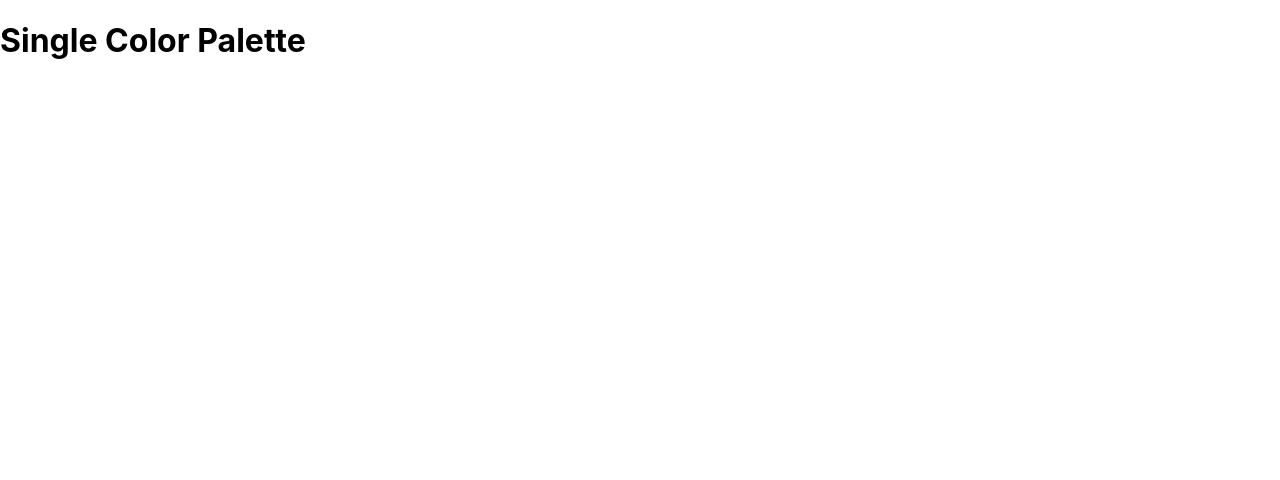
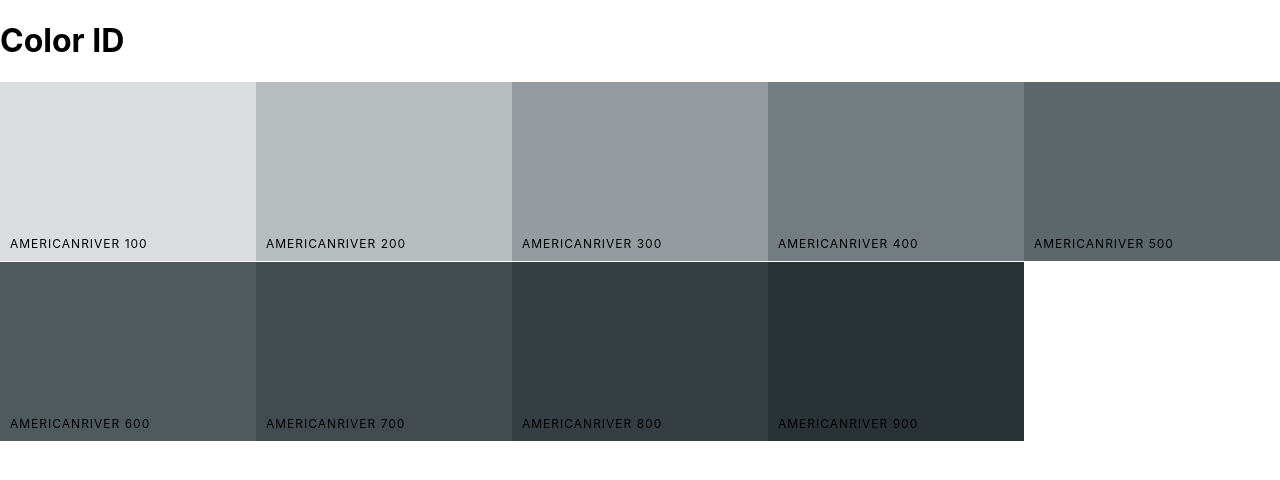
Before and after one commit to BedeMS/ColorPickerReact, a React (Create React App) app in the folder colors-app/: page /palette/flat-ui-colors-american/americanriver in a window 1280 px wide. Shown: the top 480 px of the page. Built offline with nearby package versions, Linux system fonts and the light colour scheme.

Commit message:
Display colors in SingleColorPalette

```diff
--- a/colors-app/src/App.js
+++ b/colors-app/src/App.js
@@ -2,7 +2,7 @@
 import { Route, Switch } from "react-router-dom";
 import Palette from "./Palette";
 import PaletteList from "./PaletteList";
-import SingleColorPalette from "./SingleColorPalette"
+import SingleColorPalette from "./SingleColorPalette";
 import { generatePalette } from "./color-helpers";
 import seedColors from "./seedColors";
 
@@ -34,7 +34,17 @@
             />
           )}
         />
-        <Route path="/palette/:paletteId/:colorId" render={() => <SingleColorPalette />} />
+        <Route
+          path="/palette/:paletteId/:colorId"
+          render={(routeProps) => (
+            <SingleColorPalette
+              colorId={routeProps.match.params.colorId}
+              palette={generatePalette(
+                this.findPalette(routeProps.match.params.paletteId)
+              )}
+            />
+          )}
+        />
       </Switch>
       /* <div className="App">
         <Palette palette={generatePalette(seedColors[2])} />
--- a/colors-app/src/ColorBox.js
+++ b/colors-app/src/ColorBox.js
@@ -17,7 +17,7 @@
     });
   }
   render() {
-    const { name, background, paletteId, id } = this.props;
+    const { name, background, paletteId, id, showLink } = this.props;
     return (
       <CopyToClipboard text={background} onCopy={this.changeCopyState}>
         <div style={{ background }} className="ColorBox">
@@ -35,9 +35,14 @@
             </div>
             <button className="copy-button">Copy</button>
           </div>
-          <Link to={`/palette/${paletteId}/${id}`} onClick={(e) => e.stopPropagation()}>
-            <span className="see-more">More</span>
-          </Link>
+          {showLink && (
+            <Link
+              to={`/palette/${paletteId}/${id}`}
+              onClick={(e) => e.stopPropagation()}
+            >
+              <span className="see-more">More</span>
+            </Link>
+          )}
         </div>
       </CopyToClipboard>
     );
--- a/colors-app/src/Palette.js
+++ b/colors-app/src/Palette.js
@@ -27,6 +27,7 @@
         key={color.id}
         id={color.id}
         paletteId={id}
+        showLink
       />
     ));
     return (
--- a/colors-app/src/SingleColorPalette.js
+++ b/colors-app/src/SingleColorPalette.js
@@ -1,11 +1,36 @@
-import React, { Component } from 'react'
+import React, { Component } from "react";
+import ColorBox from "./ColorBox";
 
 export default class SingleColorPalette extends Component {
-    render() {
-        return (
-            <div>
-                <h1>Single Color Palette</h1>
-            </div>
-        )
+  constructor(props) {
+    super(props);
+    this._shades = this.gatherShades(this.props.palette, this.props.colorId);
+  }
+  gatherShades(palette, colorToFilterBy) {
+    // return all shades of given color
+    let shades = [];
+    let allColors = palette.colors;
+    for (let key in allColors) {
+      shades = shades.concat(
+        allColors[key].filter((color) => color.id === colorToFilterBy)
+      );
     }
+    return shades.slice(1);
+  }
+  render() {
+    const colorBoxes = this._shades.map((color) => (
+      <ColorBox
+        key={color.id}
+        name={color.name}
+        background={color.hex}
+        showLink={false}
+      />
+    ));
+    return (
+      <div className="Palette">
+        <h1>Color ID</h1>
+        <div className="Palette-colors">{colorBoxes}</div>
+      </div>
+    );
+  }
 }
```
Also changed, not shown: 1 other file (tests, documents, lock files or other folders).
